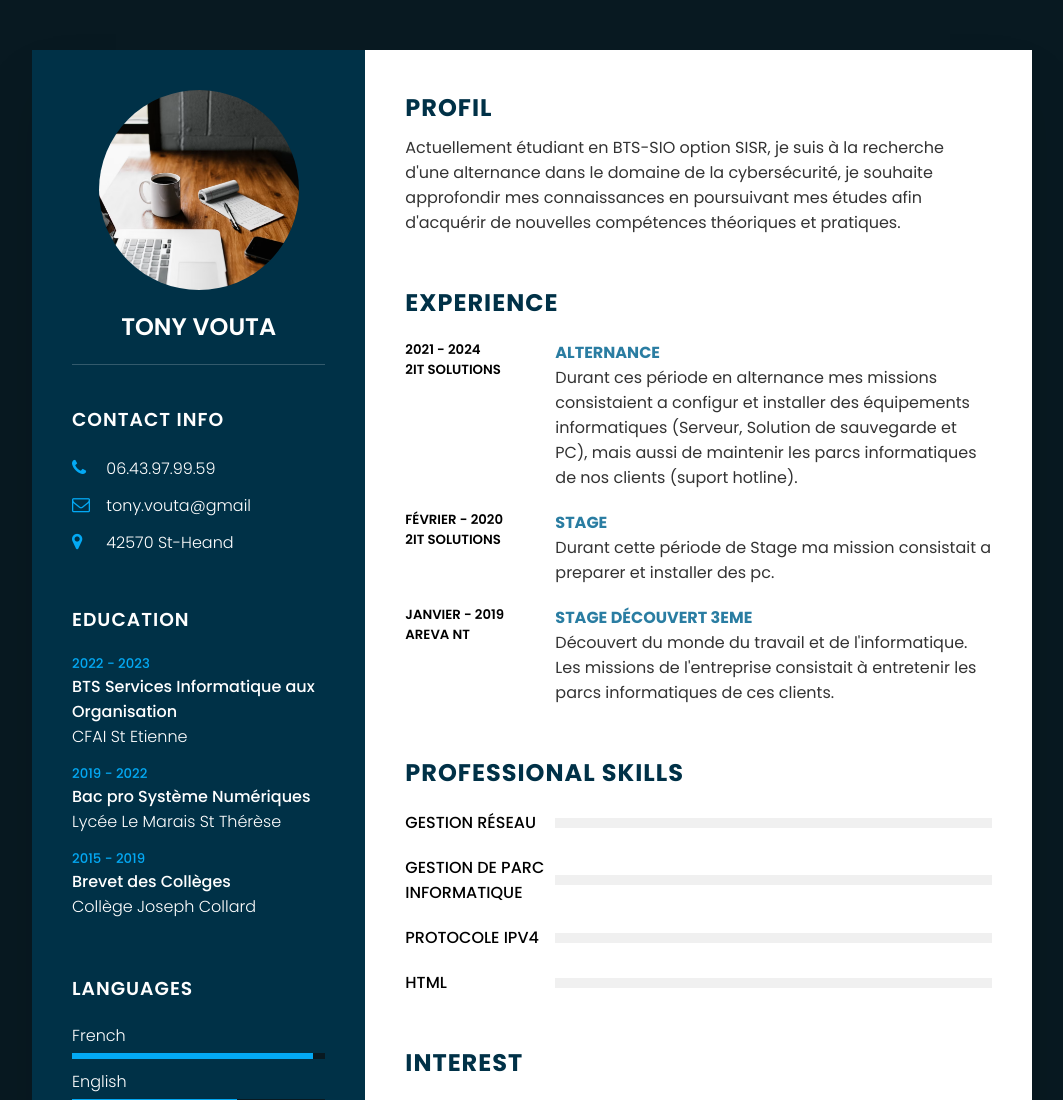
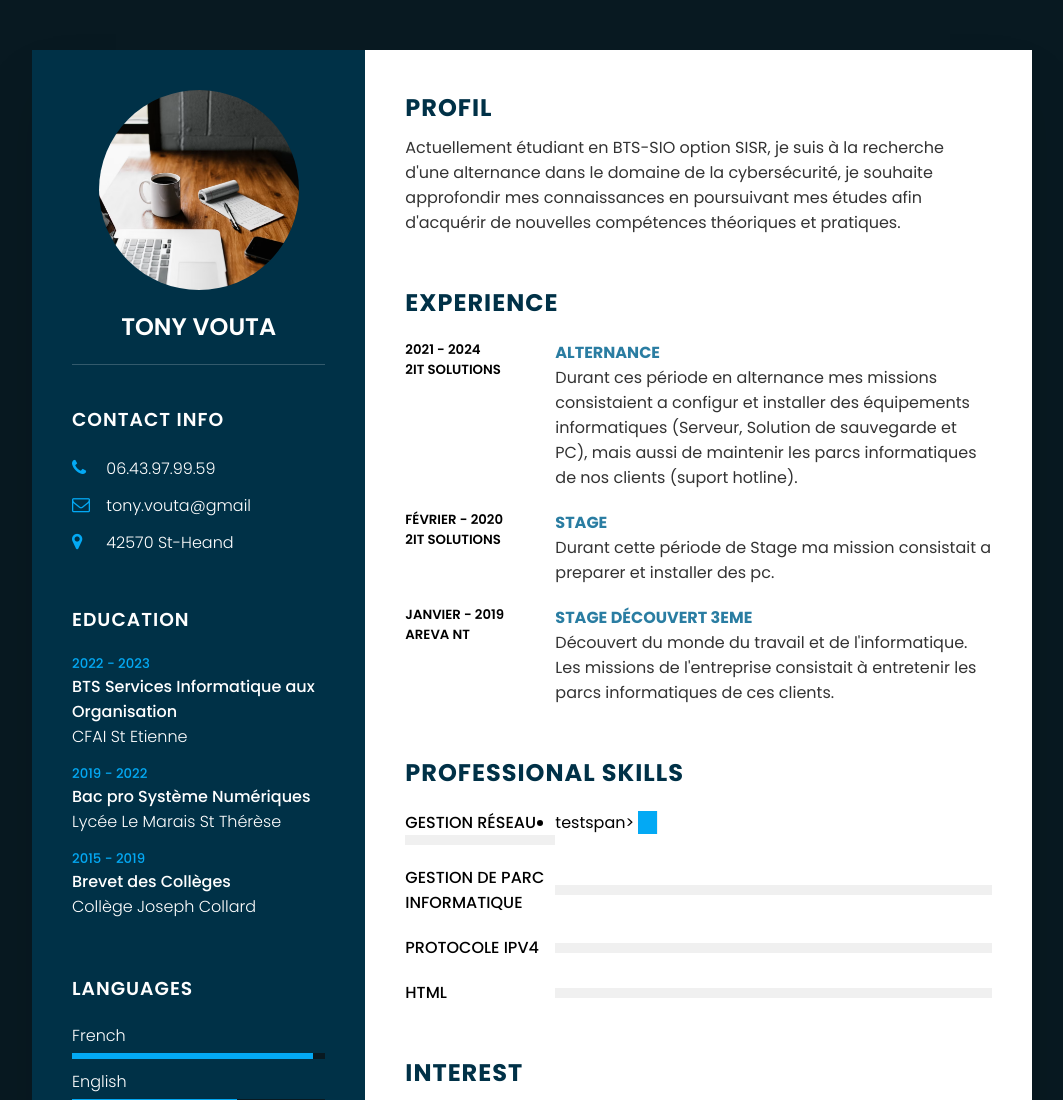
Before and after one commit to TonyV42570/CV-TonyVouta, a plain HTML site: page index.html in a window 1280 px wide. Shown: the top 1100 px of the page, without its empty margins (108-1171 px from the left). Drawn offline with Linux system fonts and the light colour scheme.

Commit message:
Update index.html

```diff
--- a/index.html
+++ b/index.html
@@ -131,6 +131,14 @@ crossorigin="anonymous" />
       <h2 class="title2">Professional Skills</h2>
       <div class="box">
         <h4>Gestion réseau</h4>
+        <ul>
+          <li>
+            <span class="text">test</span>span>
+            <span class="percent">
+              <a style="width: 95%;"></a>a>
+            </span>
+          </li>
+        </ul>
         <div class="percent">
           <div style="width: 75%;"></div>
         </div>
```
